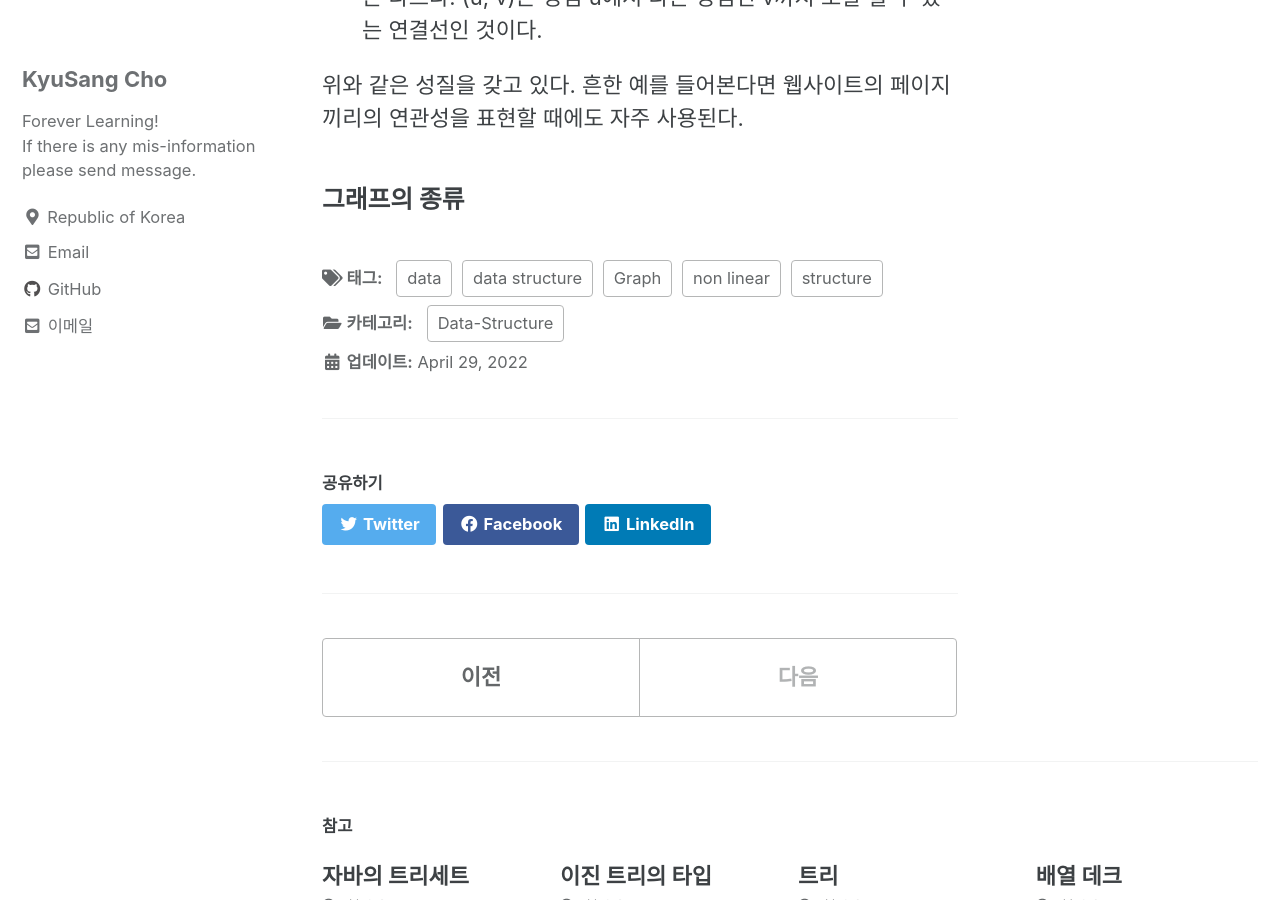
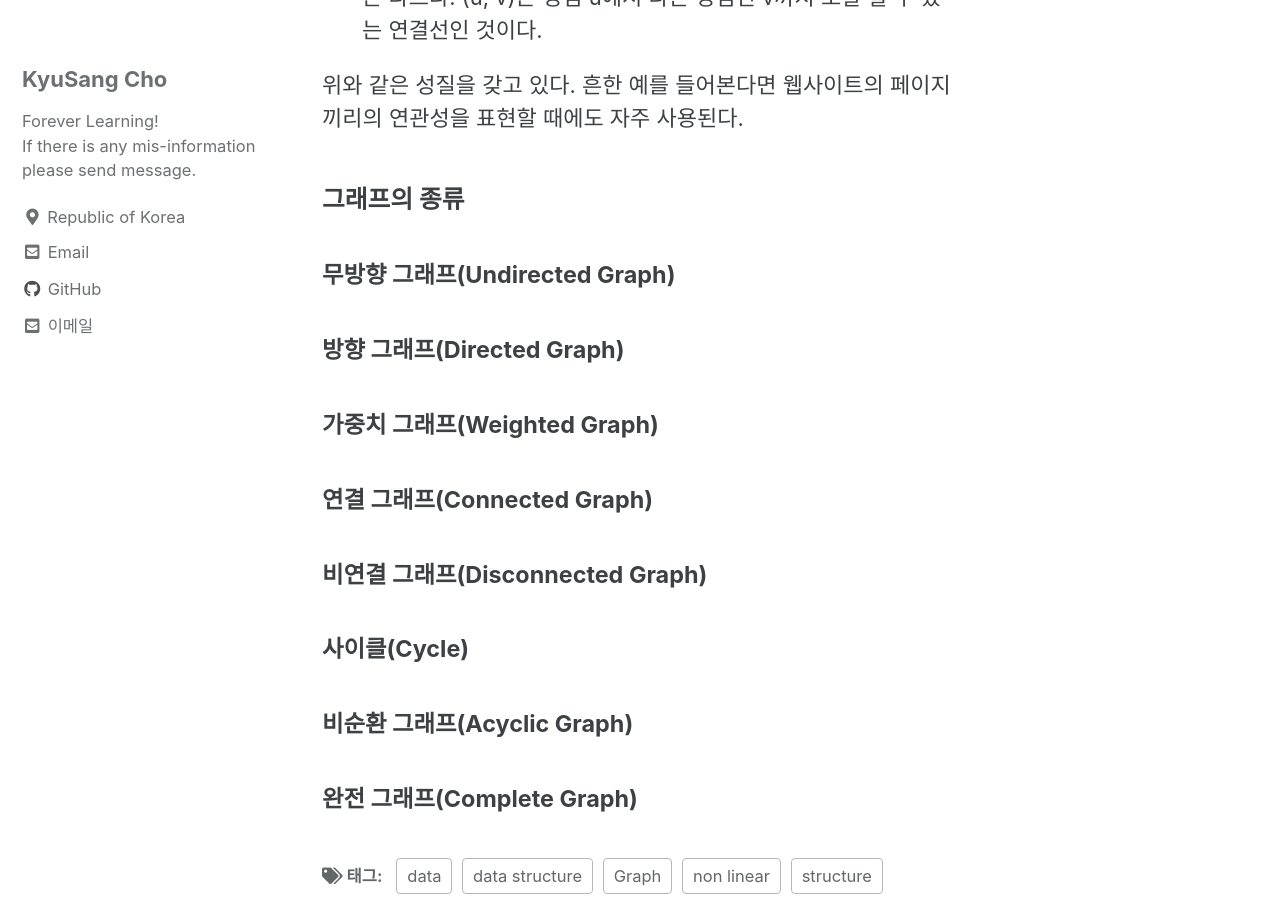
Before and after one commit to DevKS-Yet/DevKs-Yet.github.io, a Jekyll site: the page built from _posts/2022-04-29-83(data-structure7).md, in a window 1280 px wide and 900 px high, scrolled down 1171 px. Built offline with Jekyll 4.4.1, drawn with Linux system fonts in a browser that asks for light colours; cached includes are drawn as plain includes.

Commit message:
20220502

```diff
--- a/_posts/2022-04-29-83(data-structure7).md
+++ b/_posts/2022-04-29-83(data-structure7).md
@@ -43,3 +43,19 @@ tags:
 위와 같은 성질을 갖고 있다. 흔한 예를 들어본다면 웹사이트의 페이지끼리의 연관성을 표현할 때에도 자주 사용된다.
 
 ### 그래프의 종류
+
+#### 무방향 그래프(Undirected Graph)
+
+#### 방향 그래프(Directed Graph)
+
+#### 가중치 그래프(Weighted Graph)
+
+#### 연결 그래프(Connected Graph)
+
+#### 비연결 그래프(Disconnected Graph)
+
+#### 사이클(Cycle)
+
+#### 비순환 그래프(Acyclic Graph)
+
+#### 완전 그래프(Complete Graph)
```
